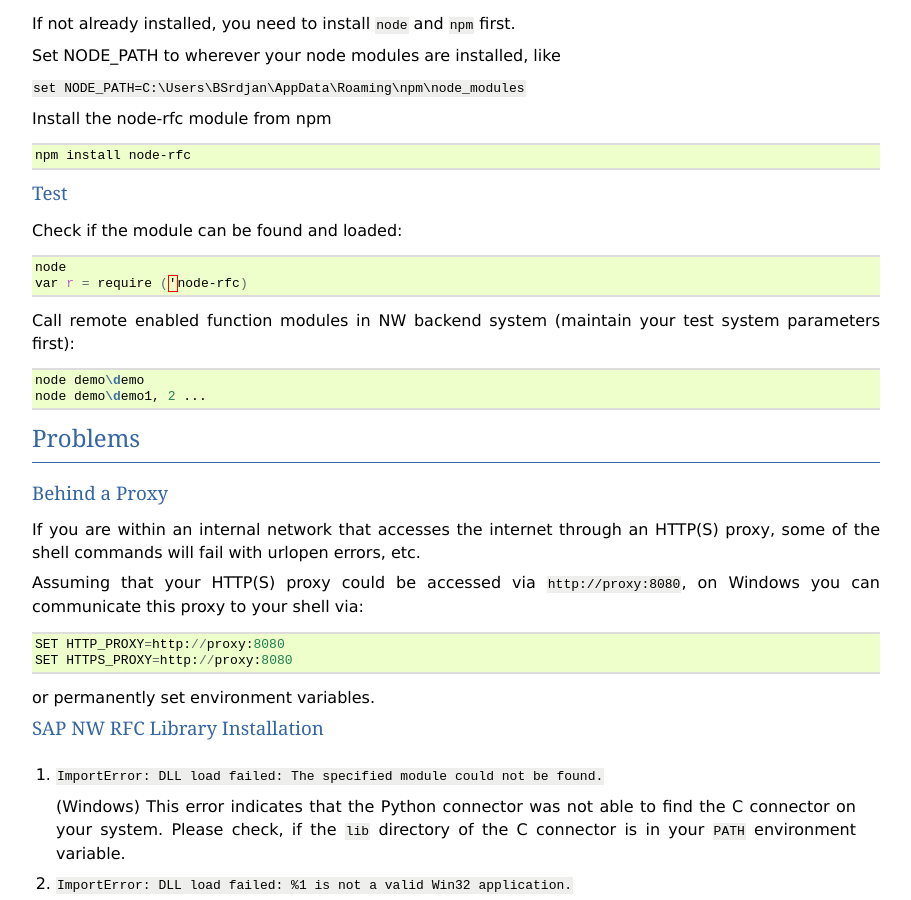
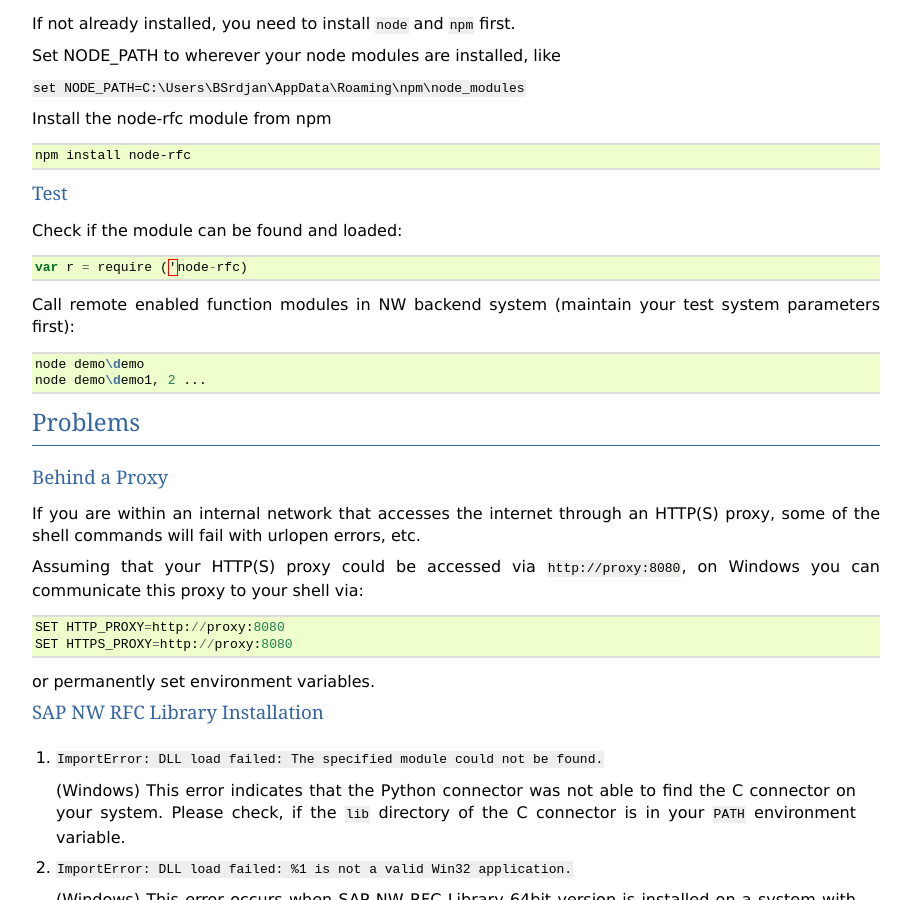
Before and after one commit to SAP/node-rfc, a Sphinx documentation site: the page built from doc/install.rst, in a window 1280 px wide and 900 px high, scrolled down 2149 px. Shown: the whole window, without its empty margins (48-959 px from the left). Built offline with Sphinx 7.4.7, drawn with Linux system fonts in a browser that asks for light colours; pages that are not in the unit, such as notebooks, are missing from menus.

Commit message:
Changelog cleanup

```diff
--- /dev/null
+++ b/doc/changelog.rst
@@ -0,0 +1 @@
+.. include:: ../CHANGES
--- a/doc/install.rst
+++ b/doc/install.rst
@@ -115,9 +115,8 @@
 
 Check if the module can be found and loaded:
 
-.. code-block:: sh
+.. code-block:: js
 
-  node
   var r = require ('node-rfc)
 
 Call remote enabled function modules in NW backend system (maintain your test system parameters first):
```
